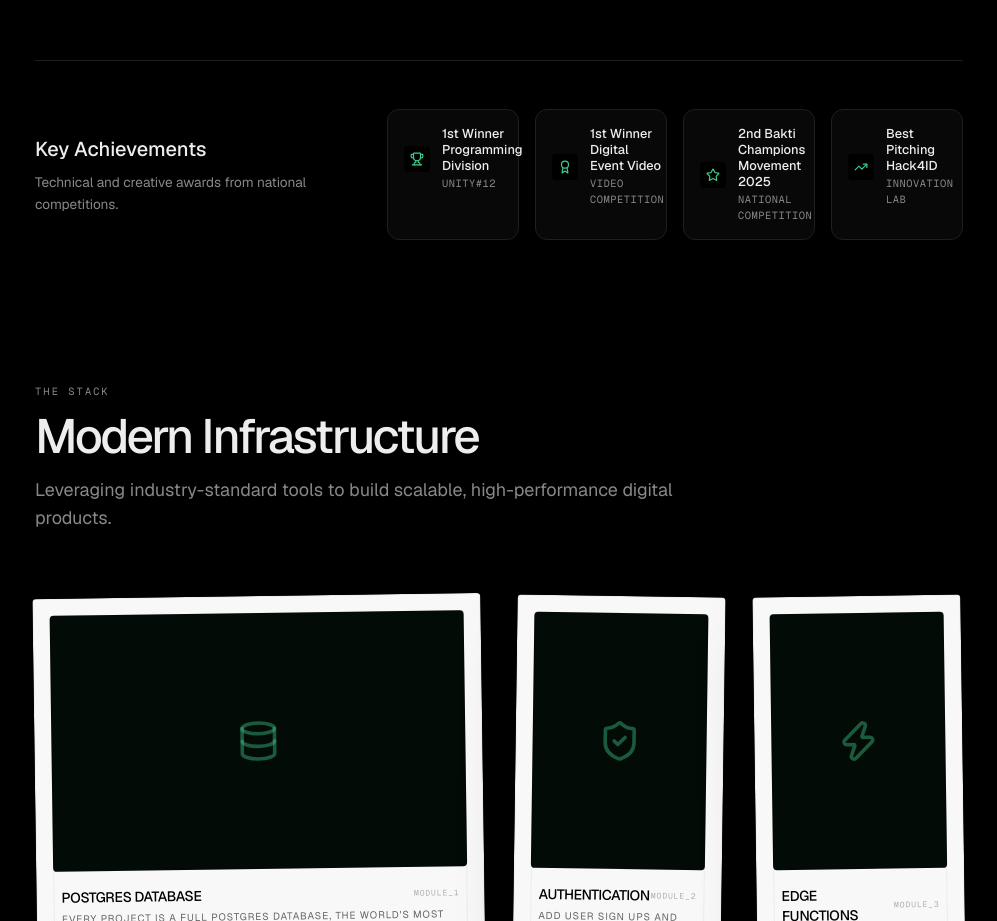
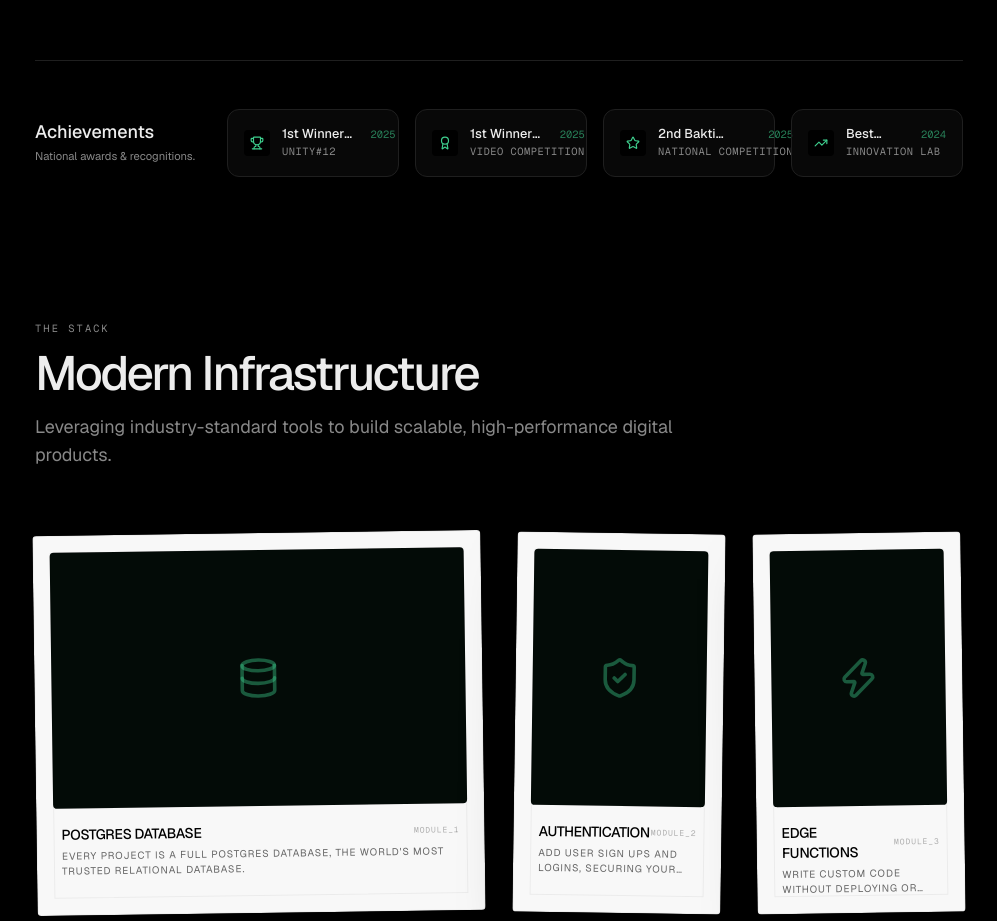
Before and after one commit to Adrianbahri/adrian-portfolio, a Next.js app: page / in a window 1280 px wide. Shown: the part 4020-4941 px from the top of the page, without its empty margins (141-1138 px from the left). Built offline with nearby package versions, Linux system fonts and the light colour scheme.

Commit message:
style: optimize Achievements layout and add years

```diff
--- a/src/components/Achievements.tsx
+++ b/src/components/Achievements.tsx
@@ -10,10 +10,10 @@ export default function Achievements() {
     <section id="achievements" className="section-anchor py-8 sm:py-12 bg-transparent">
       <div className="section-container">
         <div className="flex flex-col md:flex-row md:items-center justify-between gap-8 border-t border-border/20 pt-12">
-          <div className="max-w-xs space-y-2">
-            <h2 className="font-heading text-xl font-medium text-on-dark">Key Achievements</h2>
-            <p className="text-[0.85rem] text-body-muted leading-relaxed">
-              Technical and creative awards from national competitions.
+          <div className="max-w-[180px] space-y-1">
+            <h2 className="font-heading text-lg font-medium text-on-dark leading-tight">Achievements</h2>
+            <p className="text-[0.7rem] text-body-muted leading-relaxed">
+              National awards & recognitions.
             </p>
           </div>
 
@@ -32,10 +32,13 @@ export default function Achievements() {
                     <item.icon size={14} />
                   </div>
                   <div className="space-y-0.5">
-                    <h3 className="text-[0.8rem] font-medium text-on-dark leading-tight">
-                      {item.title}
-                    </h3>
-                    <p className="text-[0.65rem] font-mono text-body-muted uppercase tracking-wider">
+                    <div className="flex items-center justify-between gap-2">
+                      <h3 className="text-[0.8rem] font-medium text-on-dark leading-tight line-clamp-1">
+                        {item.title}
+                      </h3>
+                      <span className="text-[0.65rem] font-mono text-primary/60">{item.year}</span>
+                    </div>
+                    <p className="text-[0.65rem] font-mono text-body-muted uppercase tracking-wider truncate">
                       {item.event}
                     </p>
                   </div>
--- a/src/data/achievements.ts
+++ b/src/data/achievements.ts
@@ -4,21 +4,25 @@ export const achievementsData = [
   {
     title: '1st Winner Programming Division',
     event: 'UNITY#12',
+    year: '2025',
     icon: Trophy,
   },
   {
     title: '1st Winner Digital Event Video',
     event: 'Video Competition',
+    year: '2025',
     icon: Award,
   },
   {
     title: '2nd Bakti Champions Movement 2025',
     event: 'National Competition',
+    year: '2025',
     icon: Star,
   },
   {
     title: 'Best Pitching Hack4ID',
     event: 'Innovation Lab',
+    year: '2024',
     icon: TrendingUp,
   }
 ];
```
